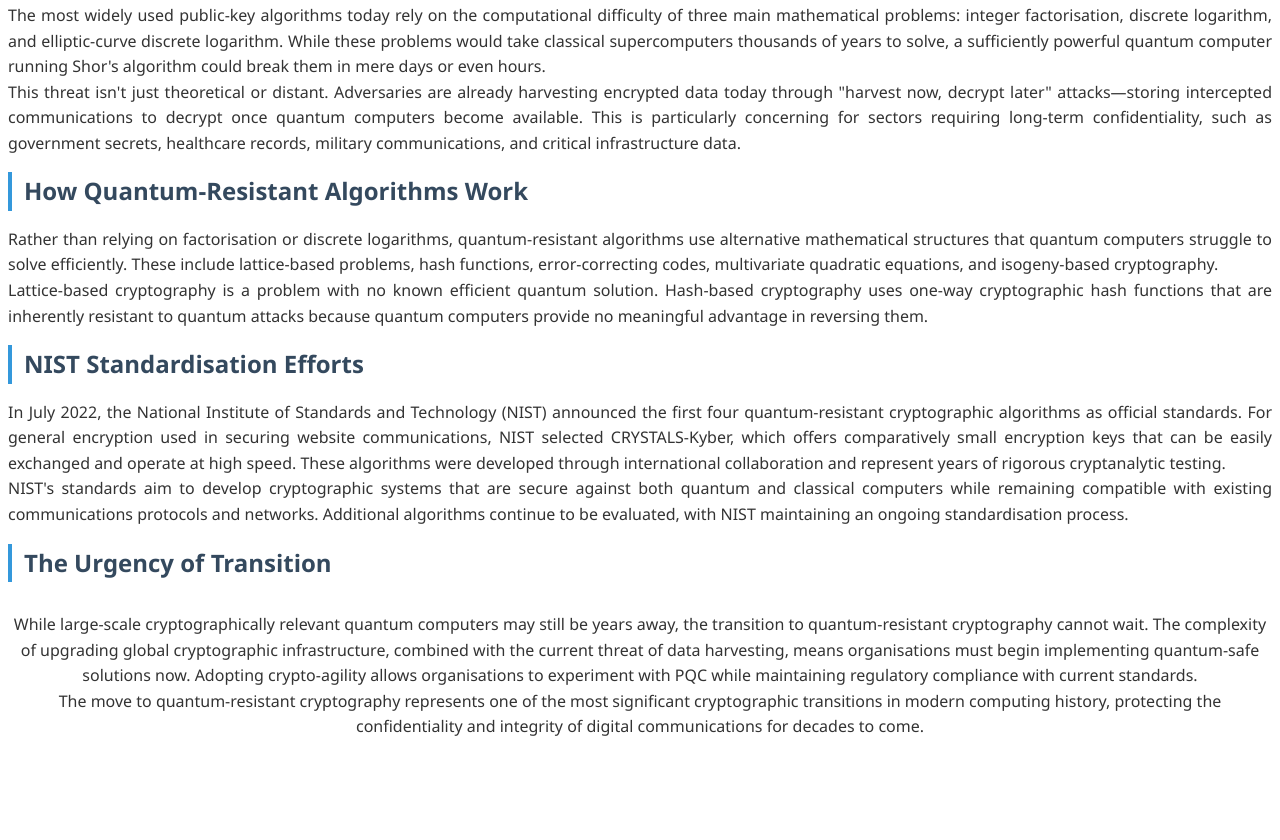
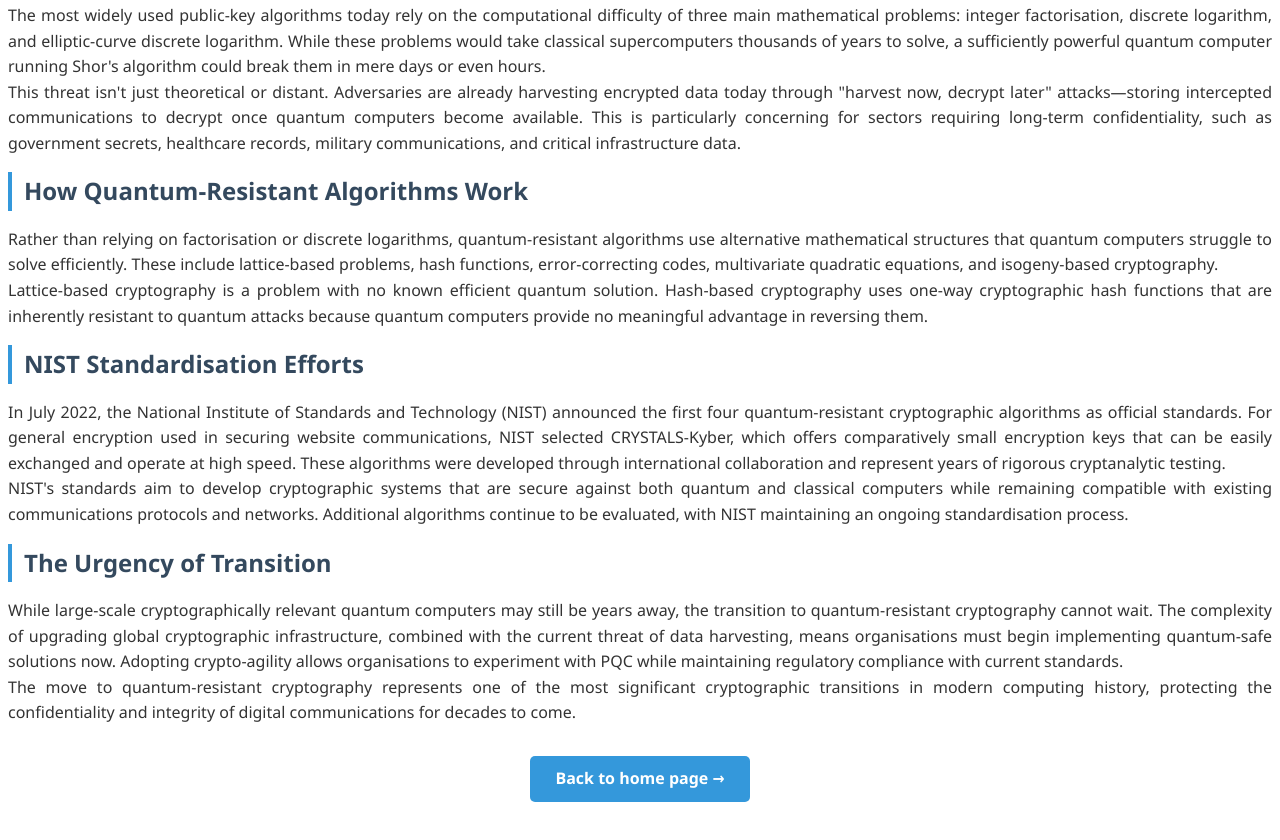
Before and after one commit to HanneVanhoutte2/hannevanhoutte2.github.io, a plain HTML site: page blog.html in a window 1280 px wide. Shown: the part 296-1136 px from the top of the page. Before the commit the page ends 1079 px from the top, so only its background shows below. Drawn offline with Linux system fonts and the light colour scheme.

Commit message:
Add navigation link to return to home page in blog.html

```diff
--- a/blog.html
+++ b/blog.html
@@ -37,6 +37,8 @@
     While large-scale cryptographically relevant quantum computers may still be years away, the transition to quantum-resistant cryptography cannot wait. The complexity of upgrading global cryptographic infrastructure, combined with the current threat of data harvesting, means organisations must begin implementing quantum-safe solutions now. Adopting crypto-agility allows organisations to experiment with PQC while maintaining regulatory compliance with current standards.<br>
     The move to quantum-resistant cryptography represents one of the most significant cryptographic transitions in modern computing history, protecting the confidentiality and integrity of digital communications for decades to come.
   </p>
+    <p><a href="/index.html">Back to home page →</a></p>
+
 </section>
 </body>
 </html>
```
